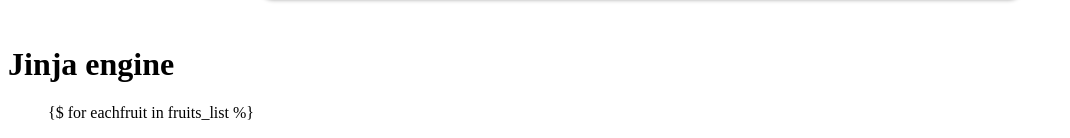
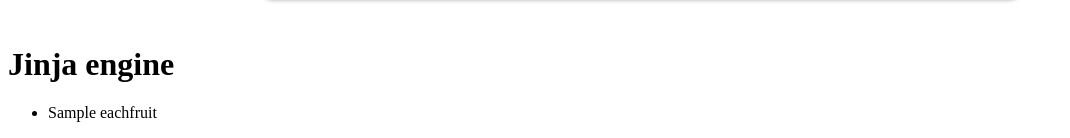
Before and after one commit to uhohdontdothat/et721_fall25, a Python web app: template lab12_flask/templates/index.html in a window 1280 px wide. Shown: the part 663-801 px from the top of the page, without its empty margins (0-1070 px from the left). Run offline with Jinja, Linux system fonts and the light colour scheme; the template is opened without the code that fills it: most values are stand-ins (such as "Sample title", 1, 10 or a date in 2020).

Commit message:
Progress made on lab12

```diff
--- a/lab12_flask/templates/index.html
+++ b/lab12_flask/templates/index.html
@@ -16,7 +16,9 @@
     <h1>Jinja engine</h1>
     <!-- for loop -->
      <ul>
-        {$ for eachfruit in fruits_list %}
+        {% for eachfruit in fruits_list %}
+            <li>{{eachfruit}}</li>
+        {% endfor %}
      </ul>
 </body>
 </html>
```
